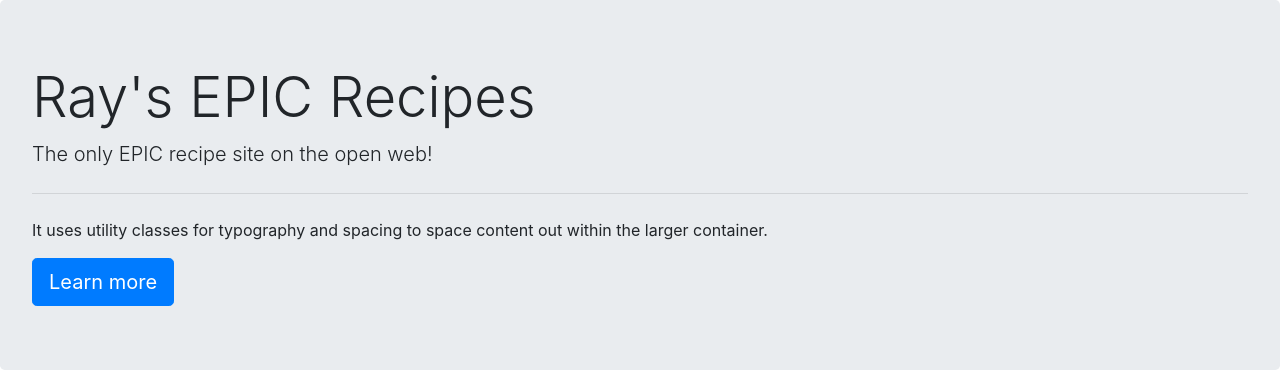
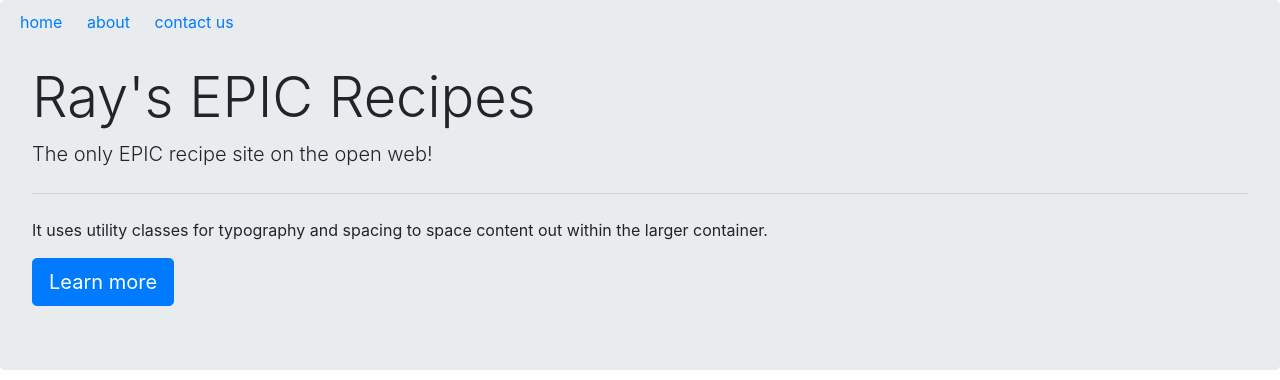
Before and after one commit to Block-Crusader/tts-group1-website, a plain HTML site: page index.html in a window 1280 px wide. Shown: the top 380 px of the page. Drawn offline with nearby package versions, Linux system fonts and the light colour scheme.

Commit message:
kevin made some progress on the nav-bar

```diff
--- a/index.html
+++ b/index.html
@@ -10,6 +10,13 @@
     <link rel="stylesheet" href="raystyles.css">
 </head>
 <body>
+
+  <div class="nav-bar">
+      <a href="#">home</a>
+      <a href="#">about</a>
+      <a href="#">contact us</a>
+  </div>
+
 
     <div class="jumbotron">
         <h1 class="display-4">Ray's EPIC Recipes</h1>
--- a/raystyles.css
+++ b/raystyles.css
@@ -2,3 +2,15 @@
     max-width: auto;
     height: auto;
 }
+
+
+.nav-bar {
+    display: inline-block;
+    padding: 10px;
+    position: fixed;
+    z-index: 1;
+}
+
+.nav-bar a {
+    padding: 10px;
+}
```
